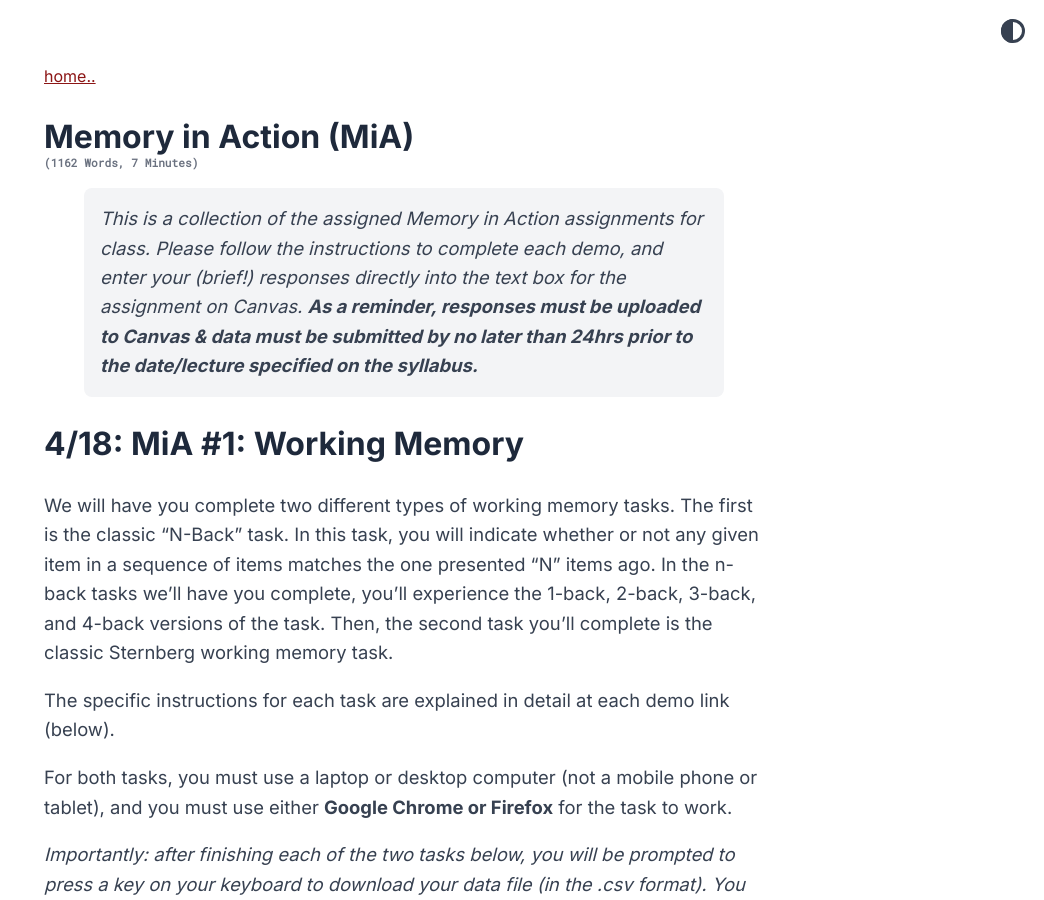
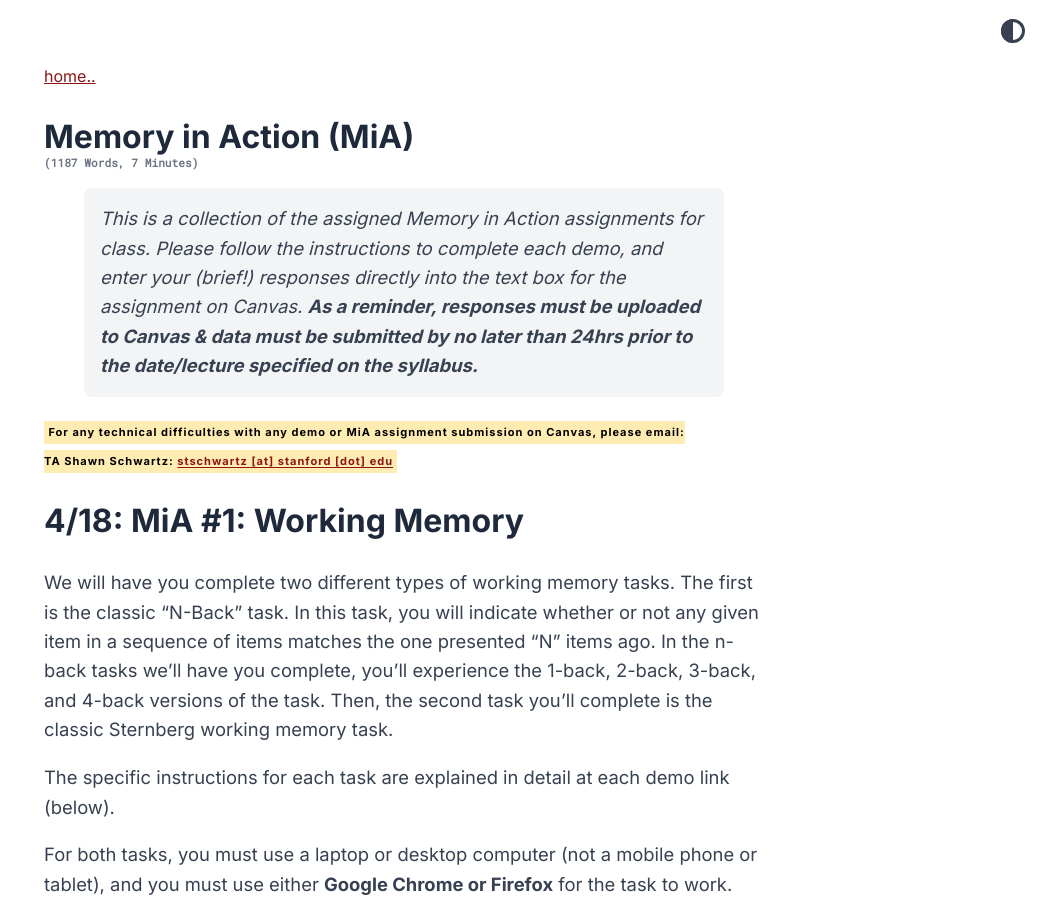
Before and after one commit to WagnerLab/psych-45, a Jekyll site: the page built from mia.md, in a window 1280 px wide and 900 px high. Shown: the whole window, without its empty margins (236-1280 px from the left). Built offline with Jekyll 4.4.1, drawn with Linux system fonts in a browser that asks for light colours.

Commit message:
feat(mia): add shawns contact info for tech support

```diff
--- a/mia.md
+++ b/mia.md
@@ -4,6 +4,8 @@ title: Memory in Action (MiA)
 ---
 
 > This is a collection of the assigned Memory in Action assignments for class. Please follow the instructions to complete each demo, and enter your (brief!) responses directly into the text box for the assignment on Canvas. **As a reminder, responses must be uploaded to Canvas & data must be submitted by no later than 24hrs prior to the date/lecture specified on the syllabus.**
+
+<mark><strong>For any technical difficulties with any demo or MiA assignment submission on Canvas, please email:<br />TA Shawn Schwartz: <a href="mailto:stschwartz@stanford.edu?Subject=[Psych45]:%20MiA%20Task%20Demo%20Issue" target="_blank">stschwartz [at] stanford [dot] edu</a></strong></mark>
 
 # 4/18: MiA #1: Working Memory
 
```
